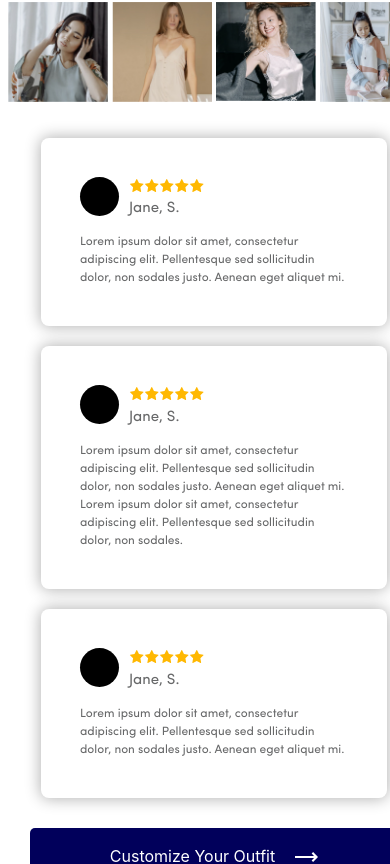
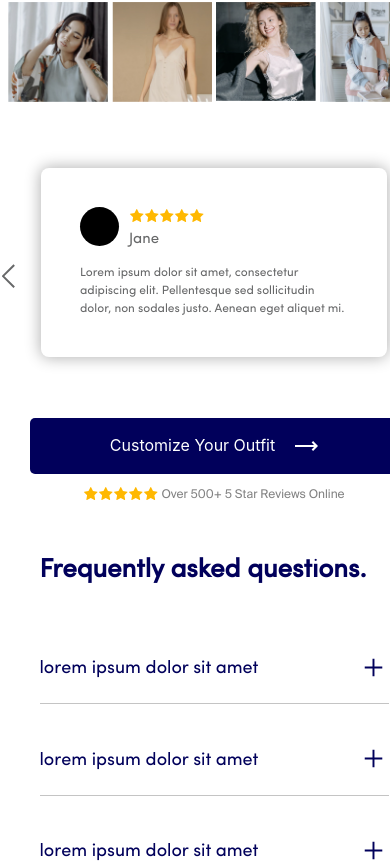
Before and after one commit to OlhaSuchok/testTask-ByTeex, a React (Create React App) app: page / in a window 390 px wide. Shown: the part 5412-6276 px from the top of the page. Built offline with nearby package versions, Linux system fonts and the light colour scheme.

Commit message:
Added a slider to the Description section in the mobile version

```diff
--- a/src/components/ContentSection/ContentSection.jsx
+++ b/src/components/ContentSection/ContentSection.jsx
@@ -1,3 +1,5 @@
+import { useState } from "react";
+
 import RatingBlock from "components/common/RatingBlock/RatingBlock";
 import StarList from "components/common/StarList/StarList";
 import ArrowLeft from "images/contentIcons/ArrowLeft/ArrowLeft";
@@ -46,9 +48,52 @@ import {
   SliderWrapper,
   ArrowLeftButton,
   ArrowRightButton,
+  CardListMobile,
+  CardListItemMobile,
+  CardListItemIconMobile,
+  CardListItemMainTextMobile,
+  CardListItemTextMobile,
+  CardListAvatarWrapperMobile,
+  StarListNameWrapperMobile,
+  SliderWrapperMobile,
+  ArrowLeftButtonMobile,
+  ArrowRightButtonMobile,
 } from "./ContentSection.styled";
 
 export default function ContentSection() {
+  const [currentIndex, setCurrentIndex] = useState(0);
+
+  const data = [
+    {
+      image: "",
+      name: "Jane",
+      text: "Lorem ipsum dolor sit amet, consectetur adipiscing elit. Pellentesque sed sollicitudin dolor, non sodales justo. Aenean eget aliquet mi.",
+    },
+    {
+      image: "",
+      name: "Alex",
+      text: "Lorem ipsum dolor sit amet, consectetur adipiscing elit. Pellentesque sed sollicitudin dolor, non sodales justo. Aenean eget aliquet mi. Lorem ipsum dolor sit amet, consectetur adipiscing elit. Pellentesque sed sollicitudin dolor, non sodales.",
+    },
+    {
+      image: "",
+      name: "Mike",
+      text: "Lorem ipsum dolor sit amet, consectetur adipiscing elit.",
+    },
+    {
+      image: "",
+      name: "Bob",
+      text: "Lorem ipsum dolor sit amet, consectetur adipiscing elit. Lorem ipsum dolor sit amet, consectetur adipiscing elit. Pellentesque sed sollicitudin dolor, non sodales justo. Aenean eget aliquet mi.",
+    },
+  ];
+
+  const handleNextClick = () => {
+    setCurrentIndex((prevIndex) => (prevIndex + 1) % data.length);
+  };
+
+  const handlePrevClick = () => {
+    setCurrentIndex((prevIndex) => (prevIndex - 1 + data.length) % data.length);
+  };
+
   return (
     <Section>
       <Title>What are our fans saying?</Title>
@@ -226,6 +271,34 @@ export default function ContentSection() {
           <ArrowRight />
         </ArrowRightButton>
       </SliderWrapper>
+
+      <SliderWrapperMobile>
+        <ArrowLeftButtonMobile onClick={handlePrevClick}>
+          <ArrowLeft />
+        </ArrowLeftButtonMobile>
+
+        <CardListMobile>
+          <CardListItemMobile>
+            <CardListAvatarWrapperMobile>
+              <CardListItemIconMobile></CardListItemIconMobile>
+              <StarListNameWrapperMobile>
+                <StarList />
+                <CardListItemMainTextMobile>
+                  {data[currentIndex].name}
+                </CardListItemMainTextMobile>
+              </StarListNameWrapperMobile>
+            </CardListAvatarWrapperMobile>
+            <CardListItemTextMobile>
+              {data[currentIndex].text}
+            </CardListItemTextMobile>
+          </CardListItemMobile>
+        </CardListMobile>
+
+        <ArrowRightButtonMobile onClick={handleNextClick}>
+          <ArrowRight />
+        </ArrowRightButtonMobile>
+      </SliderWrapperMobile>
+
       <RatingBlock test={"Over 500+ 5 Star Reviews Online"} />
     </Section>
   );
--- a/src/components/ContentSection/ContentSection.styled.js
+++ b/src/components/ContentSection/ContentSection.styled.js
@@ -184,11 +184,9 @@ export const StarListNameWrapper = styled.div`
 `;
 
 export const ArrowLeftButton = styled.button`
-  display: none;
   cursor: pointer;
 
   @media screen and (min-width: ${({ theme }) => theme.breakpoints.desktop}) {
-    display: block;
     border: none;
     margin-right: 20px;
 
@@ -197,11 +195,9 @@ export const ArrowLeftButton = styled.button`
 `;
 
 export const ArrowRightButton = styled.button`
-  display: none;
   cursor: pointer;
 
   @media screen and (min-width: ${({ theme }) => theme.breakpoints.desktop}) {
-    display: block;
     border: none;
     margin-left: 20px;
 
@@ -210,13 +206,14 @@ export const ArrowRightButton = styled.button`
 `;
 
 export const SliderWrapper = styled.div`
-  display: flex;
-  flex-direction: row;
-  align-items: center;
-  justify-content: center;
-  padding-bottom: 0;
+  display: none;
 
   @media screen and (min-width: ${({ theme }) => theme.breakpoints.desktop}) {
+    display: flex;
+    flex-direction: row;
+    align-items: center;
+    justify-content: center;
+    padding-bottom: 0;
     padding-bottom: 56px;
   }
 `;
@@ -227,3 +224,129 @@ export const Image = styled.img`
     width: 100px;
   }
 `;
+
+export const CardListMobile = styled.ul`
+  display: flex;
+  justify-content: center;
+  flex-direction: column;
+  align-items: center;
+
+  margin-bottom: 30px;
+  margin-top: 0;
+  padding-left: 0;
+
+  list-style: none;
+
+  @media screen and (min-width: ${({ theme }) => theme.breakpoints.desktop}) {
+    flex-direction: row;
+    align-items: center;
+
+    margin-bottom: 0;
+  }
+`;
+
+export const CardListItemMobile = styled.li`
+  width: 346px;
+
+  padding: 39px;
+  margin-right: 0;
+
+  border-radius: 8px;
+  background-color: #ffffff;
+  box-shadow: 0 0 15px 1px rgba(0, 0, 0, 0.3);
+
+  &:not(:last-child) {
+    margin-bottom: 20px;
+  }
+
+  @media screen and (min-width: ${({ theme }) => theme.breakpoints.desktop}) {
+    &:not(:last-child) {
+      margin-right: 40px;
+    }
+    &:not(:last-child) {
+      margin-bottom: 0;
+    }
+    margin-bottom: 0;
+  }
+`;
+
+export const CardListItemIconMobile = styled.div`
+  width: 39px;
+  height: 39px;
+
+  margin-bottom: 0;
+  margin-right: 10px;
+
+  background-color: #000000;
+  border-radius: 50px;
+`;
+
+export const CardListItemMainTextMobile = styled.p`
+  font-size: 15px;
+  font-family: ${({ theme }) => theme.fonts.sofiaProRegular};
+  line-height: 1.9;
+
+  color: #676869;
+  margin-top: 0;
+
+  margin-bottom: 0;
+`;
+
+export const CardListItemTextMobile = styled.p`
+  text-align: left;
+  font-size: 12px;
+  font-family: ${({ theme }) => theme.fonts.sofiaProRegular};
+  line-height: 1.5;
+
+  color: #676869;
+
+  margin-top: 0;
+  margin-bottom: 0;
+`;
+
+export const CardListAvatarWrapperMobile = styled.div`
+  display: flex;
+  flex-direction: row;
+  justify-content: flex-start;
+  align-items: flex-start;
+
+  margin-bottom: 10px;
+`;
+
+export const StarListNameWrapperMobile = styled.div`
+  display: flex;
+  flex-direction: column;
+  justify-content: center;
+  align-items: flex-start;
+`;
+
+export const ArrowLeftButtonMobile = styled.button`
+  margin-right: 20px;
+
+  border: none;
+  background-color: transparent;
+
+  cursor: pointer;
+`;
+
+export const ArrowRightButtonMobile = styled.button`
+  margin-left: 20px;
+  border: none;
+  background-color: transparent;
+
+  cursor: pointer;
+`;
+
+export const SliderWrapperMobile = styled.div`
+  display: flex;
+  flex-direction: row;
+  align-items: center;
+  justify-content: center;
+  padding-bottom: 0;
+
+  height: 280px;
+
+  @media screen and (min-width: ${({ theme }) => theme.breakpoints.desktop}) {
+    display: none;
+  }
+`;
```
